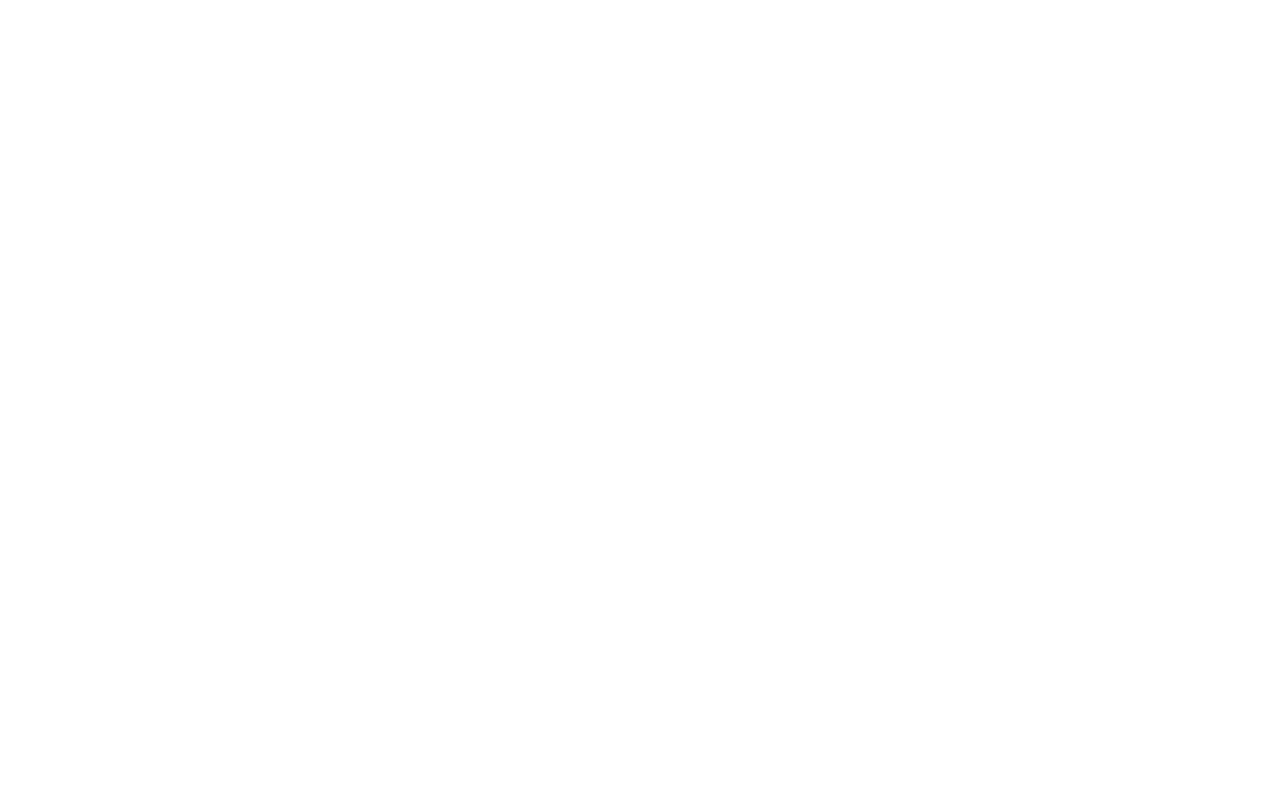
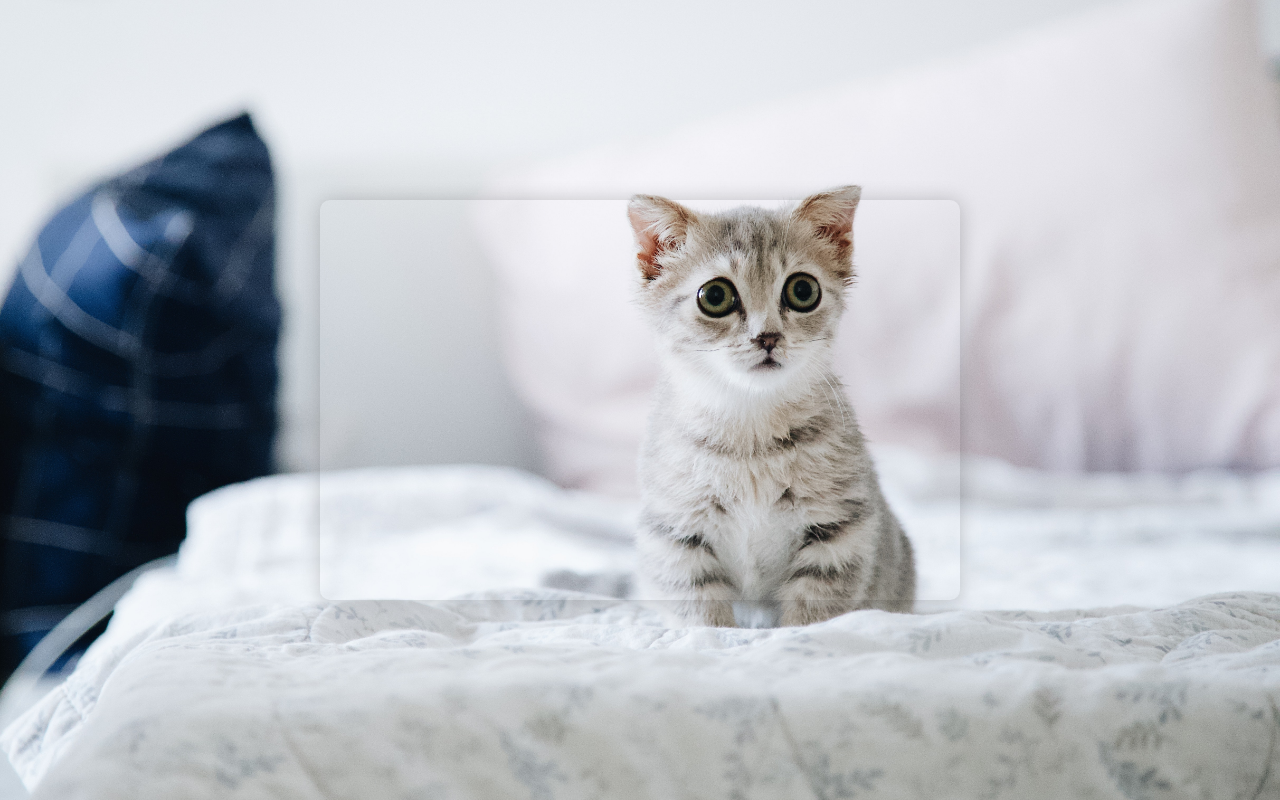
Before and after one commit to Xiaoxusheng/IM-vue, a Vue app: page /userinfo in a window 1280 px wide. Built offline with nearby package versions, Linux system fonts and the light colour scheme.

Commit message:
修复bug,增加了头像上传api
Signed-off-by: lei <3096407768@qq.com>

```diff
--- /dev/null
+++ b/src/components/userinfo.vue
@@ -0,0 +1,34 @@
+<template>
+  <div class="cl_hover">
+    <div class="get_hover">
+
+    </div>
+  </div>
+</template>
+
+<script>
+export default {
+  name: "userinfo"
+}
+</script>
+
+<style lang="less" scoped>
+.cl_hover {
+  display: flex;
+  justify-content: center;
+  align-items: center;
+  width: 100vw; /* 设置宽度为屏幕宽度 */
+  height: 100vh; /* 设置高度为屏幕高度 */
+  background: url("/src/assets/login1.jpg") no-repeat;
+  background-size: cover;
+  color: #000000;
+}
+
+.cl_hover .get_hover {
+  width: 50%; /* 设置宽度为屏幕宽度 */
+  height: 50%; /* 设置高度为屏幕高度 */
+  background: rgba(255, 255, 255, 0);
+  border-radius: 10px;
+  box-shadow: 0 0 20px rgba(0, 0, 0, 0.2);
+}
+</style>
--- a/src/router/index.js
+++ b/src/router/index.js
@@ -3,6 +3,7 @@
 import Login from '../views/Login/login.vue'
 import Home from "@/views/home";
 import chat from "@/views/middle/chat";
+import userinfo from "@/components/userinfo";
 
 Vue.use(VueRouter)
 
@@ -24,12 +25,18 @@
             {
                 // 当 /user/:id/profile 匹配成功
                 // UserProfile 将被渲染到 User 的 <router-view> 内部
-                path: 'chat/:id',
+                path: 'chat/:username',
                 component: chat,
                 name: "chat",
             },
 
+
         ]
+    },
+    {
+        path: "/userinfo",
+        component: userinfo,
+        name: "userinfo",
     }
 
     // {
--- a/src/store/index.js
+++ b/src/store/index.js
@@ -8,7 +8,7 @@
         user: "",
         username: "小米",
         input: "",
-        myinfo: "",
+        myinfo: localStorage.getItem("headpicture"),
         message: [],
         on: ""
     },
--- a/src/views/left/friendlist.vue
+++ b/src/views/left/friendlist.vue
@@ -6,17 +6,19 @@
     <div ref="chatContainer" class="frist">
       <div v-for="(item,index) in friends" :key="item.Indently" ref="friends" class="icon_lists" @click="check(index)">
           <span class="imgs">
-            <el-avatar :size="size" :src="squareUrl" shape="square"></el-avatar>
+            <el-avatar :src="item.userinfo.headpicture" class="img" shape="square"></el-avatar>
           </span>
         <span>
             {{ item.userinfo.username }}
           </span>
+
         <span>
            <svg aria-hidden="true" class="icon">
           <use xlink:href="#icon-zaixianzhuangtai"></use>
           </svg>
         </span>
       </div>
+
     </div>
 
   </div>
@@ -54,7 +56,7 @@
       this.$router.push({
         name: "chat",
         params: {
-          id: e
+          username: this.friends[e].userinfo.username
         }
       })
       for (let i = 0; i < this.friends.length; i++) {
@@ -67,7 +69,8 @@
   },
   created() {
     this.getuserinfo()
-  }
+  },
+
 }
 
 </script>
@@ -125,20 +128,31 @@
 }
 
 .el-listfrien .frist .icon_lists {
-  padding: 0;
-  margin: 0;
+  box-shadow: 0 2px 4px rgba(0, 0, 0, .12), 0 0 6px rgba(0, 0, 0, .04);
   display: flex;
   align-items: center;
   justify-content: flex-start;
   height: 10%;
-  /*width: 100% !important;*/
   background-color: #fff;
   list-style: none;
 }
 
 .el-listfrien .frist .icon_lists .imgs {
+
   width: 130px;
   height: 40px;
+}
+
+.el-listfrien .frist .icon_lists .imgs .img {
+  width: 100%;
+  height: 100%;
+  border-radius: 2px;
+  background-color: #fff;
+}
+
+.el-listfrien .frist .icon_lists .imgs .img img {
+  width: 100%;
+  height: 100%;
 }
 
 .el-listfrien .frist .icon_lists span {
@@ -154,6 +168,11 @@
   /*font-family: "sans-serif";*/
 }
 
+.el-listfrien .frist .icon_lists span image {
+  width: 100%;
+  height: 100%;
+}
+
 .el-listfrien .frist .icon_lists:hover {
   background-color: #1f0318;
 }
--- a/src/views/middle/chat.vue
+++ b/src/views/middle/chat.vue
@@ -1,17 +1,18 @@
 <template>
   <div ref="scrollWrapper" class="ws" @scroll="scroll">
     <div v-for="(item,index) in this.$store.state.message" :key="index">
+      <p>{{ $store.state.myinfo.userinfo }}</p>
       <!-- 自己-->
       <ul v-if="item.on && item.room_idently===$store.state.user.room_id" class="icon—myself">
         <li>{{ item.message }}</li>
         <li>
-          <el-avatar :size="50" :src="squareUrl" shape="square"></el-avatar>
+          <el-avatar :src="$store.state.myinfo" shape="square"></el-avatar>
         </li>
       </ul>
 
       <ul v-if="item.idently===$store.state.user.userinfo.indently" class="icon—other">
         <li>
-          <el-avatar :size="50" :src="circleUrl"></el-avatar>
+          <el-avatar :size="50" :src="$store.state.user.userinfo.headpicture"></el-avatar>
         </li>
         <li>{{ item.message }}</li>
       </ul>
@@ -33,8 +34,9 @@
       })
       console.log(res)
       if (res.code === 200) {
-        this.$store.commit("getinfo", (res.data))
+        // this.$store.commit("getinfo", (res.data.data))
         localStorage.setItem("indently", res.data.data.indently)
+        localStorage.setItem("headpicture", res.data.data.headpicture)
       } else {
       }
     },
@@ -124,7 +126,6 @@
   align-items: center;
   width: 100%;
   min-height: 10%;
-  background-color: #fff;
   list-style: none;
 
 }
--- a/src/views/middle/chatheader.vue
+++ b/src/views/middle/chatheader.vue
@@ -11,9 +11,18 @@
     </div>
 
     <div class="icon-pictur">
-      <svg aria-hidden="true" class="icon">
-        <use xlink:href="#icon-MoreSquare"></use>
-      </svg>
+      <el-dropdown placement="top" trigger="hover" @command="handleCommand">
+        <svg aria-hidden="true" class="icon">
+          <use xlink:href="#icon-MoreSquare"></use>
+        </svg>
+        <el-dropdown-menu slot="dropdown">
+          <el-dropdown-item command="SetPicture">设置头像</el-dropdown-item>
+          <el-dropdown-item command="a">狮子头</el-dropdown-item>
+          <el-dropdown-item command="a">螺蛳粉</el-dropdown-item>
+          <el-dropdown-item command="a">双皮奶</el-dropdown-item>
+        </el-dropdown-menu>
+      </el-dropdown>
+
     </div>
 
   </div>
@@ -40,6 +49,12 @@
 
       })
       this.online = !!res.status;
+    },
+    handleCommand(e) {
+      console.log(e)
+      if (e === "SetPicture") {
+        this.$router.push("/userinfo")
+      }
     }
   },
   updated() {
@@ -97,4 +112,5 @@
   width: 30px;
   /*background-color: #fff;*/
 }
+
 </style>
```
